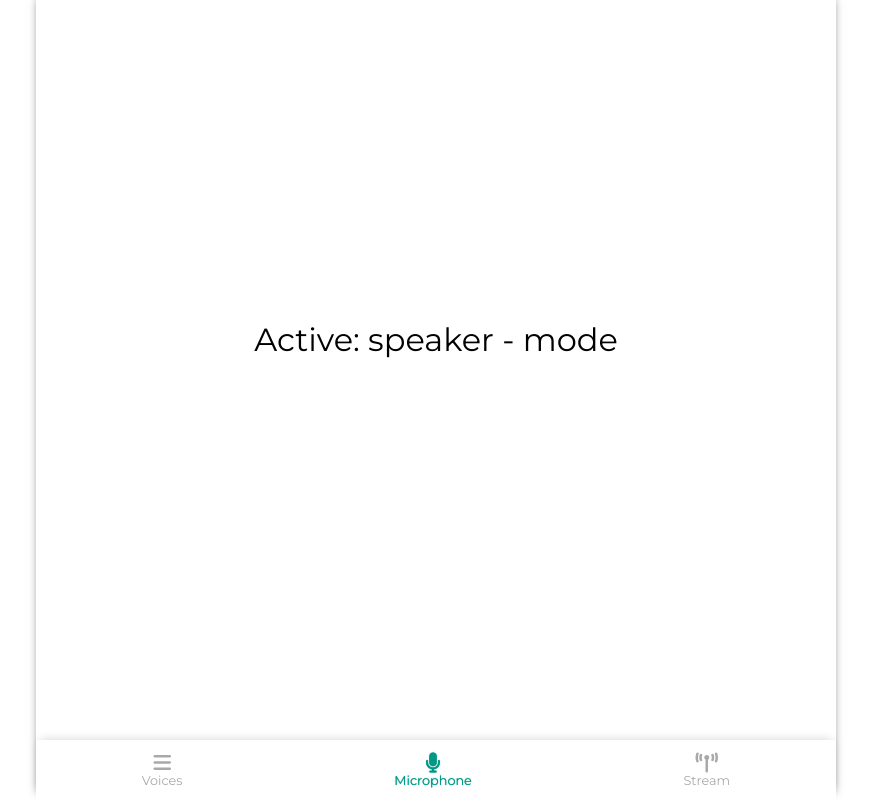
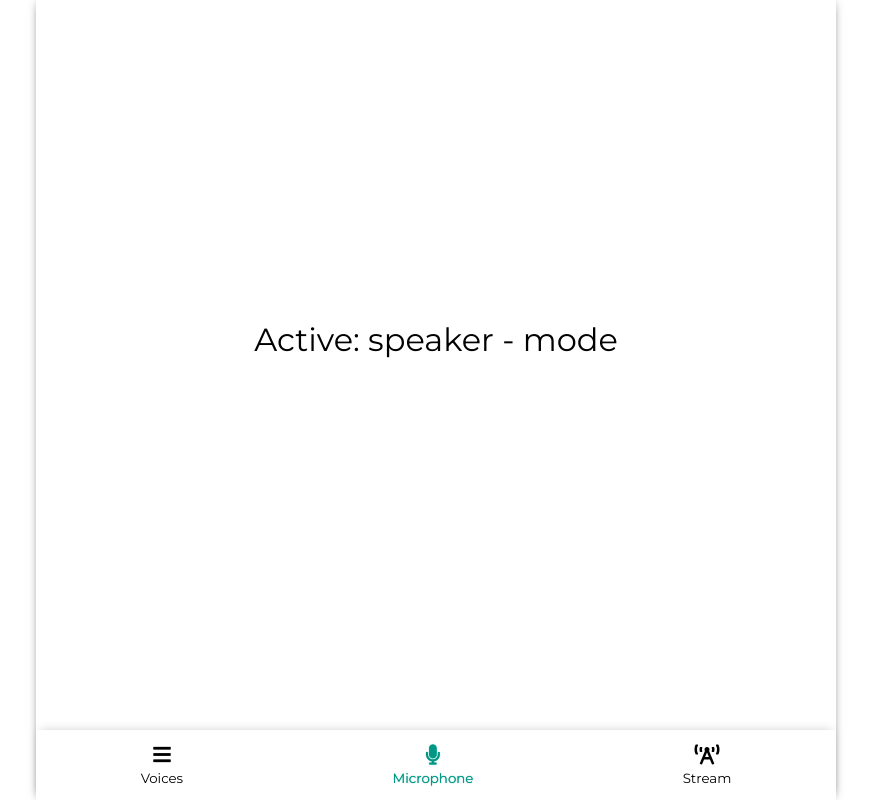
Before and after one commit to RioRustik/EPAM_JS_Prac_Rustam_Kusiapkulov, a website built with webpack: page src/index.html in a window 1280 px wide. Shown: the whole page, without its empty margins (204-1075 px from the left). Built offline with nearby package versions, Linux system fonts and the light colour scheme.

Commit message:
no message

```diff
--- a/src/index.html
+++ b/src/index.html
@@ -9,23 +9,22 @@
 <body>
     <main>
         <nav class="bar">
-            <div class="barBlock voices">
-                <a class="icon fas fa-bars"></a>
+            <button class="barBlock voices">
+                <span class="fas fa-bars"></span>
                 <p>Voices</p>
-            </div>
-            <div class="barBlock speaker backlightitem">
-                <a class="icon fas fa-microphone"></a>
+            </button>
+            <button class="barBlock speaker backlightitem">
+                <span class="fas fa-microphone"></span>
                 <p>Microphone</p>
-            </div>
-            <div class="barBlock stream">
-                <a class="icon fas fa-broadcast-tower"></a>
+            </button>
+            <button class="barBlock stream">
+                <span class="fas fa-broadcast-tower"></span>
                 <p>Stream</p>
-            </div>
+            </button>
         </nav>
         <section class="contentVoices contentInactive">Active: allvoices - mode</section>
         <section class="contentSpeaker contentActive">Active: speaker - mode</section>
         <section class="contentStream contentInactive">Active: stream - mode</section>
     </main>
-<script src="https://kit.fontawesome.com/675cd9ffbc.js" crossorigin="anonymous"></script>
 </body>
 </html>
--- a/src/index.js
+++ b/src/index.js
@@ -1,4 +1,7 @@
 import './styles/style.scss'
+// import '../node_modules/@fortawesome/fontawesome-free/js/solid'
+// import '../node_modules/@fortawesome/fontawesome-free/js/fontawesome'
+// import '../node_modules/@fortawesome/fontawesome-free/js/brands'
 
 const voices = document.querySelector('.voices');
 const speaker = document.querySelector('.speaker');
--- a/src/styles/style.scss
+++ b/src/styles/style.scss
@@ -1,11 +1,19 @@
 @import url('https://fonts.googleapis.com/css2?family=Montserrat&display=swap');
+$fa-font-path: '~@fortawesome/fontawesome-free/webfonts';
+@import '~@fortawesome/fontawesome-free/scss/fontawesome.scss';
+@import '~@fortawesome/fontawesome-free/scss/solid.scss';
+@import '~@fortawesome/fontawesome-free/scss/regular.scss';
+@import '~@fortawesome/fontawesome-free/scss/brands.scss';
+@import '~@fortawesome/fontawesome-free/scss/v4-shims.scss';
+
 
 *{
     margin: 0;
     padding: 0;
 }
+
 body{
-    background-color: rgb(255, 255, 255);
+    background-color: #ffffff;
     font-family: 'Montserrat', sans-serif;
     main{
         display: flex;
@@ -15,28 +23,31 @@ body{
         width: auto;
         height: 100vh;
         margin: 0 auto;
-        background-color: rgb(255, 255, 255);
-        box-shadow: 0 -5px 10px -4px rgba(0, 0, 0, 0.774);
+        background-color: #ffffff;
+        box-shadow: 0 0 10px -4px #000000c5;
         .bar{
             display: flex;
             justify-content: space-around;
             position: absolute;
             bottom: 0;
             width: 100%;
-            height: 60px;
-            background-color: rgb(255, 255, 255);
-            box-shadow: 0 -3px 10px -4px rgba(0, 0, 0, 0.212);
+            height: 70px;
+            background-color: #ffffff;
+            box-shadow: 0 -3px 10px -4px #00000036;
             font-size: 0.8em;
             .barBlock{
+                font-family: 'Montserrat', sans-serif;
                 display: flex;
                 flex-direction: column;
                 align-items: center;
                 justify-content: center;
-                color: darkgray;
-                a{
+                // color: #a9a9a9;
+                border: none;
+                background-color: #ffffff;
+                span{
                     font-size: 20px;
                     text-decoration: none;
-                    // color: darkgray;
+                    margin-bottom: 5px;
                 }
             }
         }
@@ -53,11 +64,7 @@ body{
     font-size: 2em;
 }
 .backlightitem{
-    p{
-        color: #009885;
-        text-shadow: 0 0 1px #009885;
-    }
-    a{
+    p, span{
         color: #009885;
         text-shadow: 0 0 1px #009885;
     }
--- a/webpack.config.js
+++ b/webpack.config.js
@@ -23,8 +23,16 @@ module.exports = {
                 use: ['style-loader','css-loader']
             },
             {
-                test: /\.scss$/,
+                test: /\.(scss|snss)$/,
                 use: ['style-loader','css-loader', 'sass-loader']
+            },
+            {
+                test: /\.(?:ico|gif|png|jpg|jpeg)$/i,
+                type: 'asset/resource'
+            },
+            {
+                test: /\.(woff(2)?|eot|ttf|otf|svg|)$/,
+                type: 'asset/inline'
             }
         ]
     }
```
Also changed, not shown: package.json (+7 -6 lines), dist/index.html, 3 other files.
